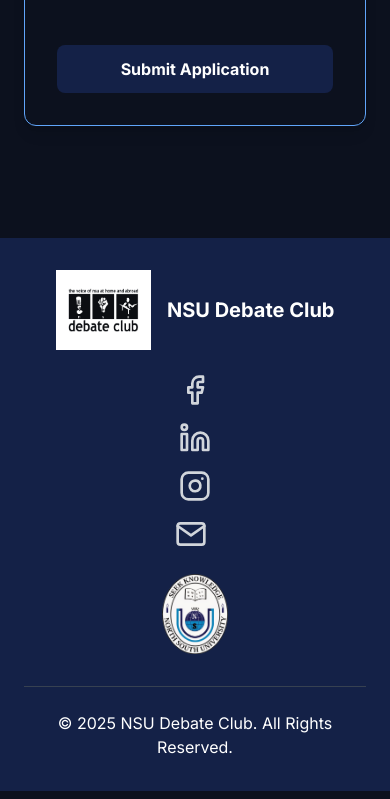
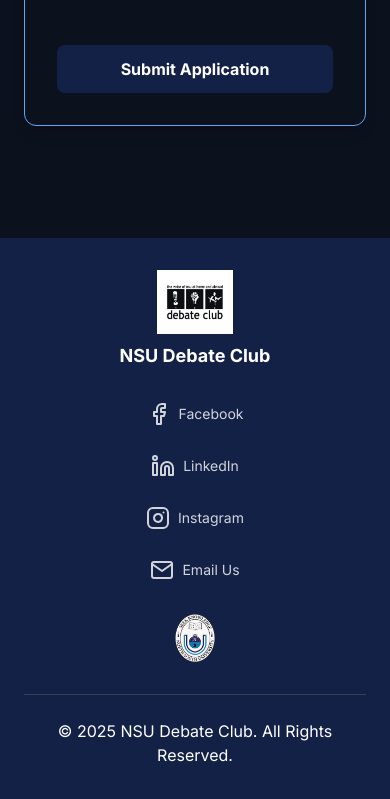
Before and after one commit to AZMA1N/NSUDC-recruitment-2025-website, a plain HTML site: page index.html in a window 390 px wide. Shown: the part 3741-4540 px from the top of the page. Drawn offline with nearby package versions, Linux system fonts and the light colour scheme.

Commit message:
Add files via upload

```diff
--- a/index.html
+++ b/index.html
@@ -346,16 +346,50 @@
     <!-- Footer -->
     <footer class="bg-[#142147] text-white mt-16">
         <div class="container mx-auto px-6 py-8">
-            <div class="flex flex-col md:flex-row justify-between items-center">
-                <div class="mb-6 md:mb-0 flex items-center">
+            <!-- Mobile Layout -->
+            <div class="md:hidden">
+                <!-- Logo and title centered -->
+                <div class="text-center mb-6">
+                    <img src="nsudc-logo.png" alt="NSUDC Logo" class="h-16 mx-auto mb-2">
+                    <p class="text-lg font-bold">NSU Debate Club</p>
+                </div>
+
+                <!-- Social icons in a vertical stack -->
+                <div class="space-y-3 mb-6">
+                    <a href="https://www.facebook.com/NSUDC93" target="_blank" class="flex items-center justify-center text-gray-300 hover:text-white p-2">
+                        <svg xmlns="http://www.w3.org/2000/svg" width="24" height="24" viewBox="0 0 24 24" fill="none" stroke="currentColor" stroke-width="2" stroke-linecap="round" stroke-linejoin="round" class="h-6 w-6 mr-2"><path d="M18 2h-3a5 5 0 0 0-5 5v3H7v4h3v8h4v-8h3l1-4h-4V7a1 1 0 0 1 1-1h3z"></path></svg>
+                        <span class="text-sm">Facebook</span>
+                    </a>
+                    <a href="https://www.linkedin.com/company/nsudc/" target="_blank" class="flex items-center justify-center text-gray-300 hover:text-white p-2">
+                        <svg xmlns="http://www.w3.org/2000/svg" width="24" height="24" viewBox="0 0 24 24" fill="none" stroke="currentColor" stroke-width="2" stroke-linecap="round" stroke-linejoin="round" class="h-6 w-6 mr-2"><path d="M16 8a6 6 0 0 1 6 6v7h-4v-7a2 2 0 0 0-2-2 2 2 0 0 0-2 2v7h-4v-7a6 6 0 0 1 6-6z"></path><rect x="2" y="9" width="4" height="12"></rect><circle cx="4" cy="4" r="2"></circle></svg>
+                        <span class="text-sm">LinkedIn</span>
+                    </a>
+                    <a href="https://www.instagram.com/nsudc" target="_blank" class="flex items-center justify-center text-gray-300 hover:text-white p-2">
+                        <svg xmlns="http://www.w3.org/2000/svg" width="24" height="24" viewBox="0 0 24 24" fill="none" stroke="currentColor" stroke-width="2" stroke-linecap="round" stroke-linejoin="round" class="h-6 w-6 mr-2"><rect x="2" y="2" width="20" height="20" rx="5" ry="5"></rect><path d="M16 11.37A4 4 0 1 1 12.63 8 4 4 0 0 1 16 11.37z"></path><line x1="17.5" y1="6.5" x2="17.51" y2="6.5"></line></svg>
+                        <span class="text-sm">Instagram</span>
+                    </a>
+                    <a href="mailto:debate.club@northsouth.edu" class="flex items-center justify-center text-gray-300 hover:text-white p-2">
+                        <svg xmlns="http://www.w3.org/2000/svg" width="24" height="24" viewBox="0 0 24 24" fill="none" stroke="currentColor" stroke-width="2" stroke-linecap="round" stroke-linejoin="round" class="h-6 w-6 mr-2"><path d="M4 4h16c1.1 0 2 .9 2 2v12c0 1.1-.9 2-2 2H4c-1.1 0-2-.9-2-2V6c0-1.1.9-2 2-2z"></path><polyline points="22,6 12,13 2,6"></polyline></svg>
+                        <span class="text-sm">Email Us</span>
+                    </a>
+                </div>
+
+                <!-- NSU Logo centered -->
+                <div class="text-center mb-6">
+                    <img src="nsu-logo-small.png" alt="NSU Logo" class="h-12 mx-auto">
+                </div>
+            </div>
+
+            <!-- Desktop Layout -->
+            <div class="hidden md:flex flex-row justify-between items-center">
+                <div class="flex items-center">
                     <img src="nsudc-logo.png" alt="NSUDC Logo" class="h-20 mr-4">
                     <p class="text-xl font-bold">NSU Debate Club</p>
                 </div>
-                <div class="flex flex-col md:flex-row space-y-4 md:space-y-0 md:space-x-6 items-center justify-center w-full">
+                <div class="flex flex-row space-x-6 items-center">
                     <a href="https://www.facebook.com/NSUDC93" target="_blank" class="flex items-center text-gray-300 hover:text-white social-icon">
                         <svg xmlns="http://www.w3.org/2000/svg" width="32" height="32" viewBox="0 0 24 24" fill="none" stroke="currentColor" stroke-width="2" stroke-linecap="round" stroke-linejoin="round" class="h-8 w-8"><path d="M18 2h-3a5 5 0 0 0-5 5v3H7v4h3v8h4v-8h3l1-4h-4V7a1 1 0 0 1 1-1h3z"></path></svg>
                     </a>
-                    <!-- LinkedIn -->
                     <a href="https://www.linkedin.com/company/nsudc/" target="_blank" class="flex items-center text-gray-300 hover:text-white social-icon">
                         <svg xmlns="http://www.w3.org/2000/svg" width="32" height="32" viewBox="0 0 24 24" fill="none" stroke="currentColor" stroke-width="2" stroke-linecap="round" stroke-linejoin="round" class="h-8 w-8"><path d="M16 8a6 6 0 0 1 6 6v7h-4v-7a2 2 0 0 0-2-2 2 2 0 0 0-2 2v7h-4v-7a6 6 0 0 1 6-6z"></path><rect x="2" y="9" width="4" height="12"></rect><circle cx="4" cy="4" r="2"></circle></svg>
                     </a>
@@ -364,12 +398,14 @@
                     </a>
                     <a href="mailto:debate.club@northsouth.edu" class="flex items-center text-gray-300 hover:text-white social-icon">
                         <svg xmlns="http://www.w3.org/2000/svg" width="32" height="32" viewBox="0 0 24 24" fill="none" stroke="currentColor" stroke-width="2" stroke-linecap="round" stroke-linejoin="round" class="h-8 w-8 mr-2"><path d="M4 4h16c1.1 0 2 .9 2 2v12c0 1.1-.9 2-2 2H4c-1.1 0-2-.9-2-2V6c0-1.1.9-2 2-2z"></path><polyline points="22,6 12,13 2,6"></polyline></svg>
+
                     </a>
                 </div>
-                <div class="mt-6 md:mt-0">
+                <div>
                     <img src="nsu-logo-small.png" alt="NSU Logo" class="h-20">
                 </div>
             </div>
+
             <div class="border-t border-gray-700 mt-8 pt-6 text-center">
                 <p>&copy; 2025 NSU Debate Club. All Rights Reserved.</p>
             </div>
@@ -464,6 +500,7 @@
                     console.log('Form is invalid. Please fill all required fields.');
                     if (firstInvalidField) {
                         firstInvalidField.focus();
+
                     }
                 }
             });
```
